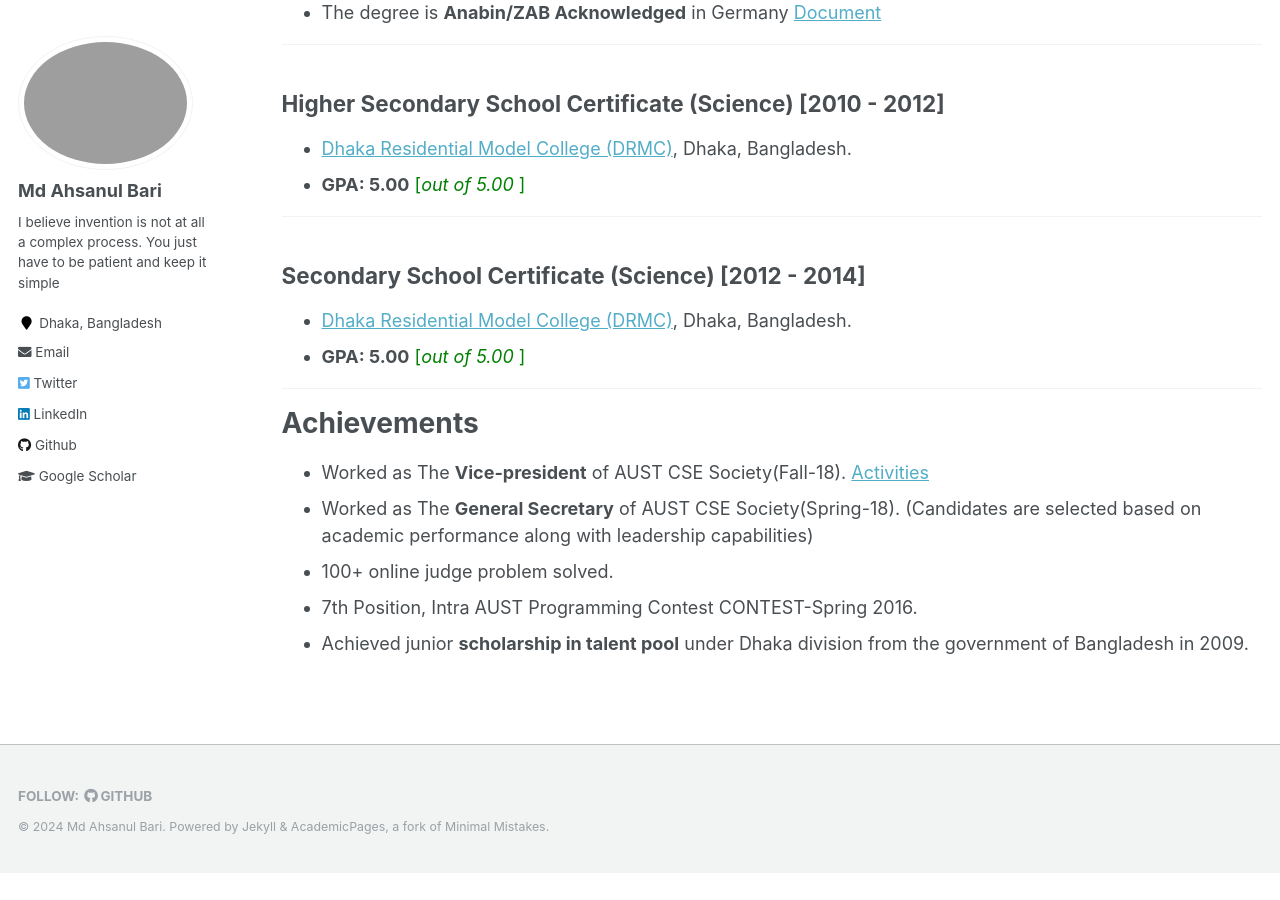
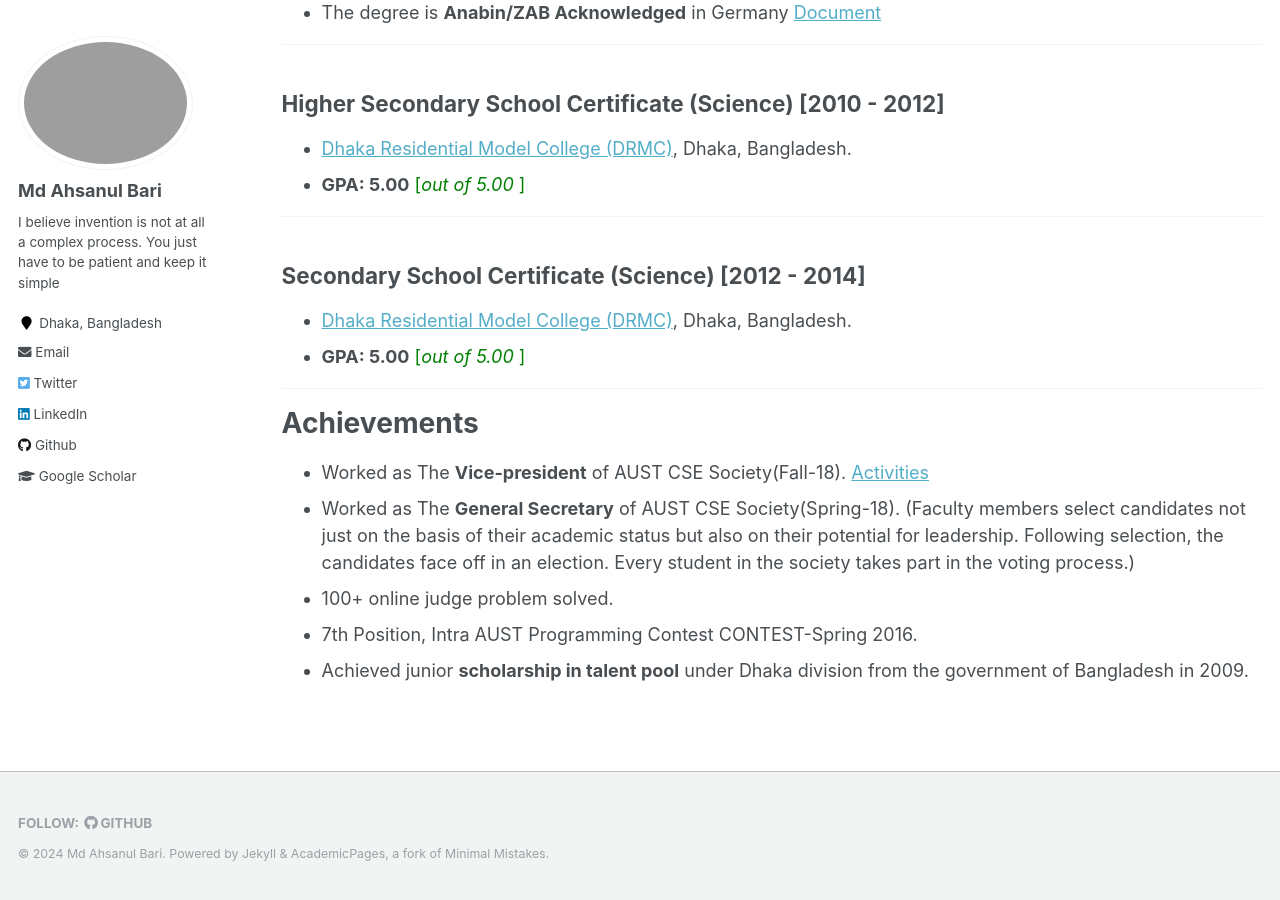
Before and after one commit to AhsanulBariRomi/ahsanul-bari.github.io, a Jekyll site: the page built from _pages/education-achievements.md, in a window 1280 px wide and 900 px high, scrolled down 537 px. Built offline with Jekyll 4.4.1, drawn with Linux system fonts in a browser that asks for light colours; before the commit the page ends 1410 px from its top, so only the background shows below that.

Commit message:
Update education-achievements.md

```diff
--- a/_pages/education-achievements.md
+++ b/_pages/education-achievements.md
@@ -37,7 +37,7 @@ redirect_from:
 
 - Worked as The **Vice-president** of AUST CSE Society(Fall-18). [Activities](https://ahsanulbariromi.github.io/ahsanul-bari.github.io/activities/)<br />
 - Worked as The **General Secretary** of AUST CSE Society(Spring-18).
-  (Candidates are selected based on academic performance along with leadership capabilities)
+  (Faculty members select candidates not just on the basis of their academic status but also on their potential for leadership. Following selection, the candidates face off in an election. Every student in the society takes part in the voting process.)
 - 100+ online judge problem solved.
 - 7th Position, Intra AUST Programming Contest CONTEST-Spring 2016.
 - Achieved junior **scholarship in talent pool** under Dhaka division from the government of Bangladesh in 2009.
```
